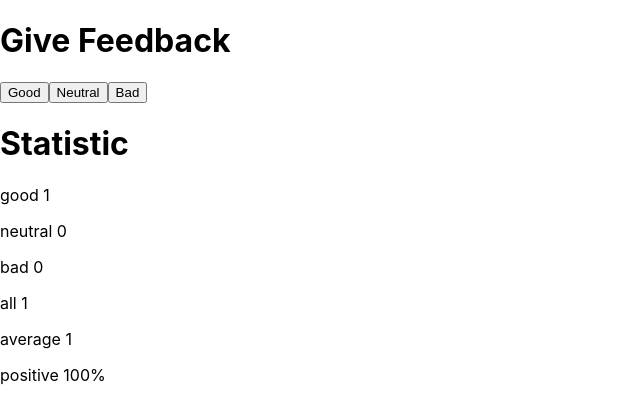
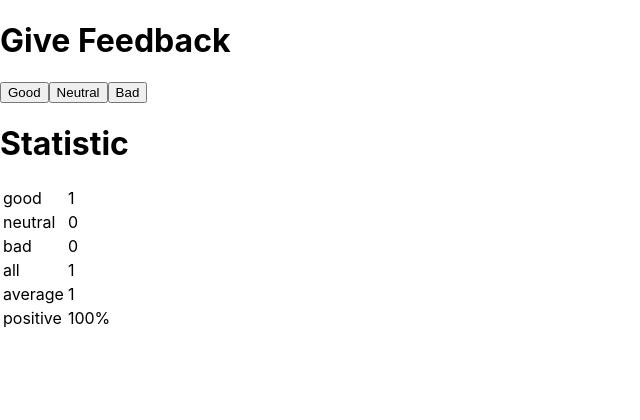
Before and after one commit to andreetks/fullStackCourse, a React (Create React App) app in the folder part1/unicafe/: page / in a window 1280 px wide. Both pictures are taken after a click on the button "Good". Shown: the top 420 px of the page, without its empty margins (0-640 px from the left). Built offline with nearby package versions, Linux system fonts and the light colour scheme.

Commit message:
Add exercise 1.11

```diff
--- a/part1/unicafe/public/index.html
+++ b/part1/unicafe/public/index.html
@@ -2,42 +2,18 @@
 <html lang="en">
   <head>
     <meta charset="utf-8" />
-    <link rel="icon" href="%PUBLIC_URL%/favicon.ico" />
     <meta name="viewport" content="width=device-width, initial-scale=1" />
     <meta name="theme-color" content="#000000" />
     <meta
       name="description"
       content="Web site created using create-react-app"
     />
-    <link rel="apple-touch-icon" href="%PUBLIC_URL%/logo192.png" />
-    <!--
-      manifest.json provides metadata used when your web app is installed on a
-      user's mobile device or desktop. See https://developers.google.com/web/fundamentals/web-app-manifest/
-    -->
-    <link rel="manifest" href="%PUBLIC_URL%/manifest.json" />
-    <!--
-      Notice the use of %PUBLIC_URL% in the tags above.
-      It will be replaced with the URL of the `public` folder during the build.
-      Only files inside the `public` folder can be referenced from the HTML.
 
-      Unlike "/favicon.ico" or "favicon.ico", "%PUBLIC_URL%/favicon.ico" will
-      work correctly both with client-side routing and a non-root public URL.
-      Learn how to configure a non-root public URL by running `npm run build`.
-    -->
     <title>React App</title>
   </head>
   <body>
     <noscript>You need to enable JavaScript to run this app.</noscript>
     <div id="root"></div>
-    <!--
-      This HTML file is a template.
-      If you open it directly in the browser, you will see an empty page.
 
-      You can add webfonts, meta tags, or analytics to this file.
-      The build step will place the bundled scripts into the <body> tag.
-
-      To begin the development, run `npm start` or `yarn start`.
-      To create a production bundle, use `npm run build` or `yarn build`.
-    -->
   </body>
 </html>
--- a/part1/unicafe/src/App.js
+++ b/part1/unicafe/src/App.js
@@ -9,12 +9,22 @@
         <p>No Feedback given</p>
       ) : (
         <div>
-          <StatisticLine text="good" value={good} />
-          <StatisticLine text="neutral" value={neutral} />
-          <StatisticLine text="bad" value={bad} />
-          <p>all {good + neutral + bad}</p>
-          <p>average {(good - bad) / (good + neutral + bad)} </p>
-          <p>positive {(good * 100) / (good + neutral + bad)}%</p>
+          <table>
+            <tbody>
+              <StatisticLine text="good" value={good} />
+              <StatisticLine text="neutral" value={neutral} />
+              <StatisticLine text="bad" value={bad} />
+              <StatisticLine text="all" value={good + neutral + bad} />
+              <StatisticLine
+                text="average"
+                value={(good - bad) / (good + neutral + bad)}
+              />
+              <StatisticLine
+                text="positive"
+                value={`${(good * 100) / (good + neutral + bad)}%`}
+              />
+            </tbody>
+          </table>
         </div>
       )}
     </div>
--- a/part1/unicafe/src/Components/StatisticLine.js
+++ b/part1/unicafe/src/Components/StatisticLine.js
@@ -1,9 +1,12 @@
-import React from 'react'
+import React from "react";
 
-const StatisticLine = ({text, value}) => {
+const StatisticLine = ({ text, value }) => {
   return (
-    <p>{text} {value}</p>
-  )
-}
+    <tr>
+      <td>{text}</td>
+      <td>{value}</td>
+    </tr>
+  );
+};
 
-export default StatisticLine
+export default StatisticLine;
```
